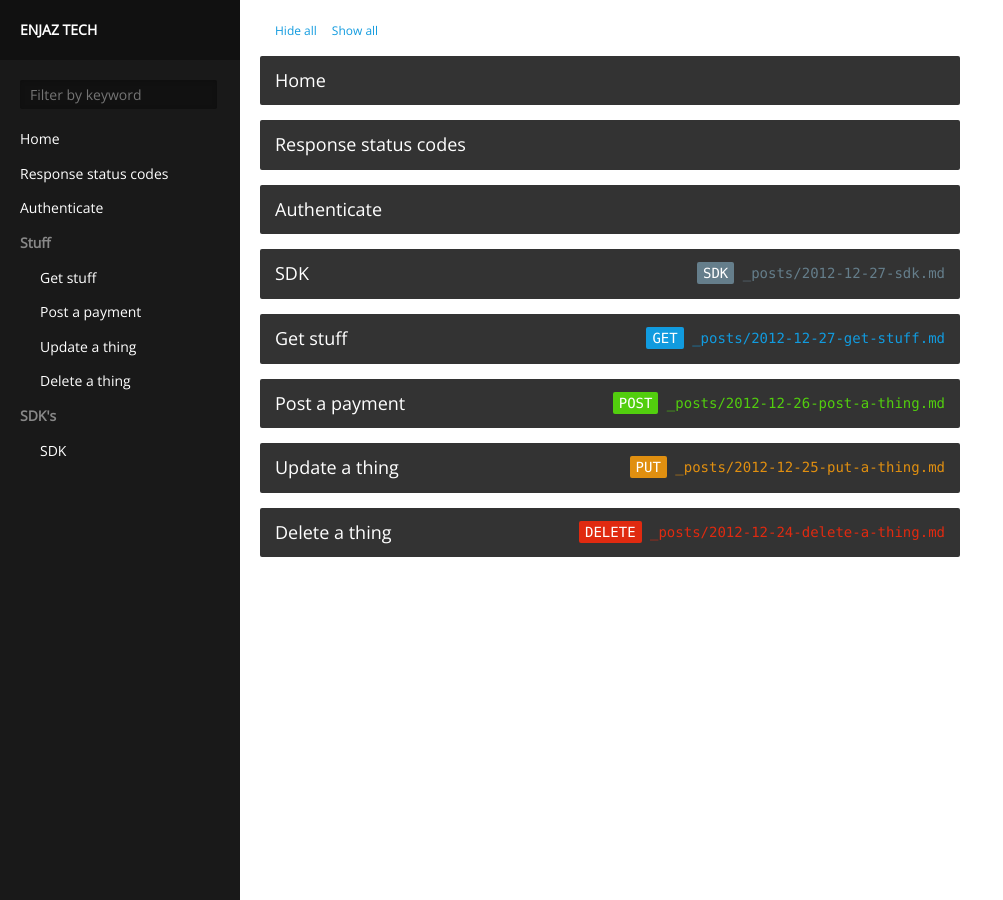
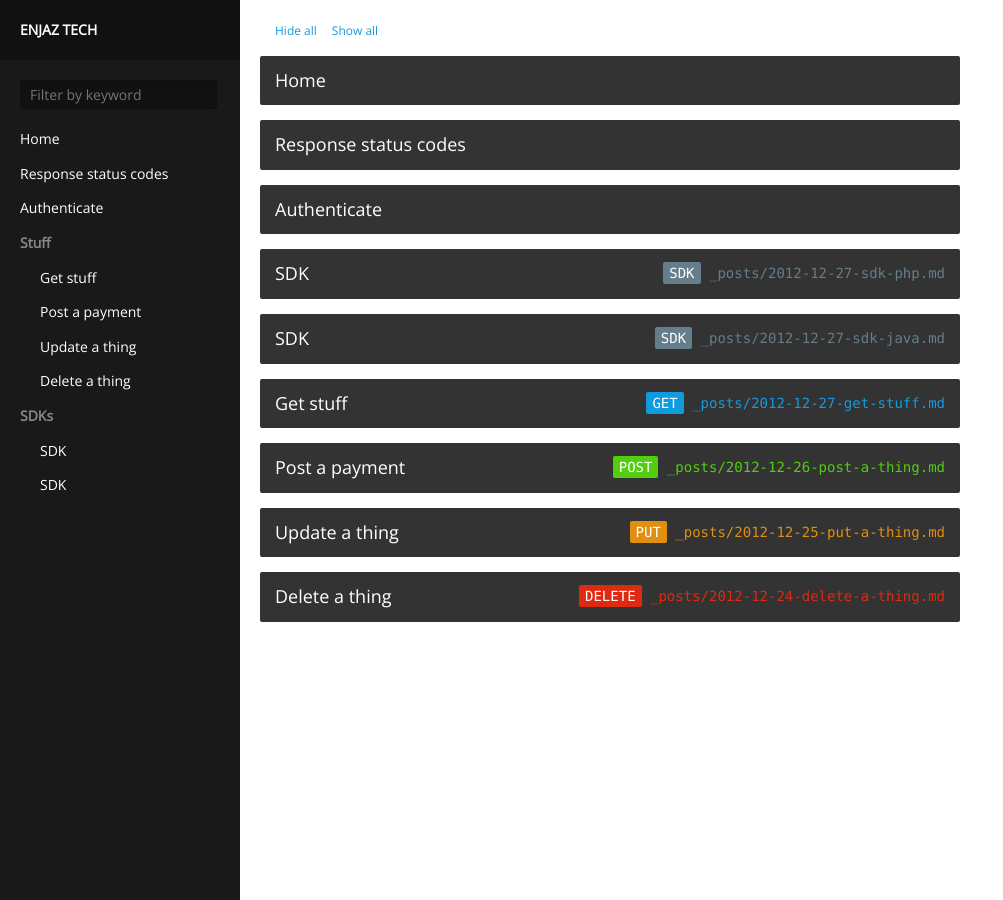
Before and after one commit to enjaz-tech/enjaz-tech.github.io, a Jekyll site: the page built from index.html, in a window 1280 px wide. Shown: the whole page, without its empty margins (0-1003 px from the left). Built offline with Jekyll 4.4.1, drawn with Linux system fonts in a browser that asks for light colours.

Commit message:
addition

```diff
--- a/_posts/2012-12-27-sdk.md
+++ b/_posts/2012-12-27-sdk-java.md
@@ -1,6 +1,6 @@
 ---
-category: SDK's
-path: '/sdk'
+category: SDKs
+path: '/sdk/java'
 title: 'SDK'
 type: 'SDK'
 
--- /dev/null
+++ b/_posts/2012-12-27-sdk-php.md
@@ -0,0 +1,8 @@
+---
+category: SDKs
+path: '/sdk/php'
+title: 'SDK'
+type: 'SDK'
+
+layout: nil
+---
```
